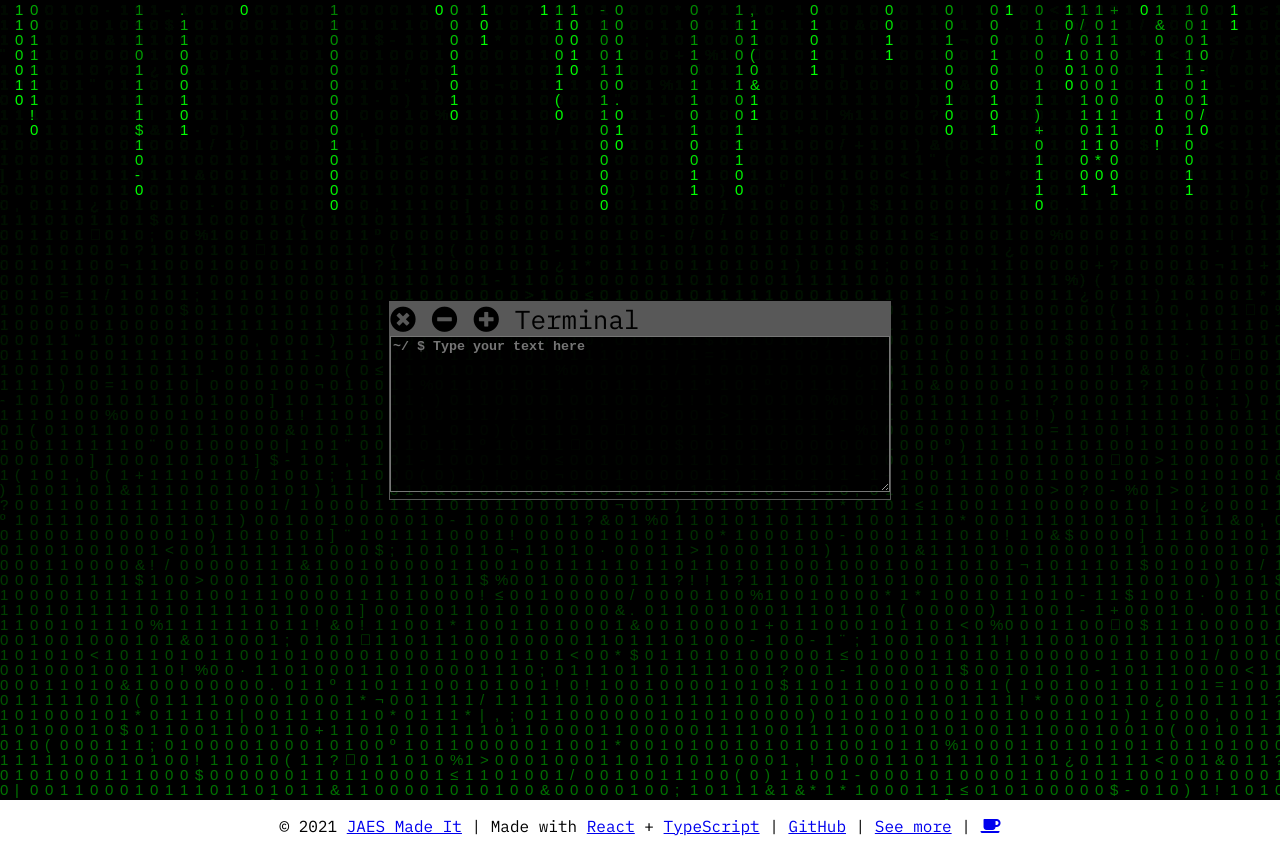
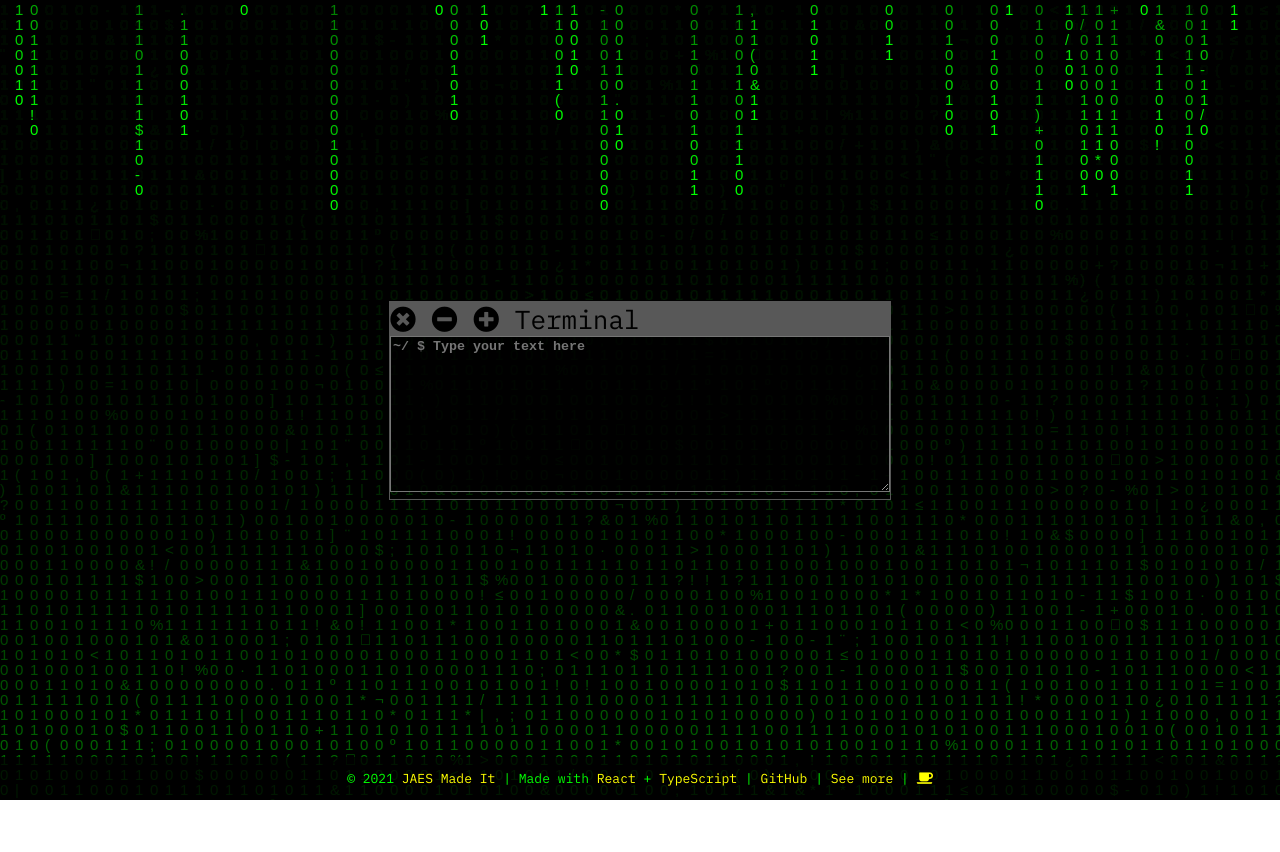
Before and after one commit to jhonnierandrey/matrix, a React (Create React App) app: page / in a window 1280 px wide. After the commit the page ends 800 px from the top, so only its background shows below. Built offline with nearby package versions, Linux system fonts and the light colour scheme.

Commit message:
visual improvements for footer

```diff
--- a/src/App.css
+++ b/src/App.css
@@ -64,6 +64,23 @@ canvas {
   color: #00FF00;
 }
 
+footer {
+  position: absolute;
+  left: 0px;
+  bottom: 0px;
+  right: 0px;
+  font-size: small;
+  background-color: rgba(0, 0, 0, 0.8);
+  color: #00FF00;
+}
+footer a {
+  color: #FFFF00;
+  text-decoration: none;
+}
+footer a:hover {
+  color: #FF0000;
+}
+
 @media (max-width: 768px) {
   #terminalWindow {
     height: 100vh;
--- a/src/App.scss
+++ b/src/App.scss
@@ -90,6 +90,29 @@ canvas {
   }
 }
 
+footer {
+  position : absolute;
+  left: 0px;
+  bottom: 0px;
+  right: 0px;
+  font-size: small;
+
+  // padding-left: 1rem;
+  // display: flex;
+  // justify-content: left;
+  background-color: $transparent-black;
+  color: $green;
+
+  a {
+    color : $yellow;
+    text-decoration: none;
+  }
+
+  a:hover {
+    color: $red;
+  }
+}
+
 @media(max-width: 768px){
   #terminalWindow {
     height: 100vh;
```
Also changed, not shown: 1 other file (tests, documents, lock files or other folders).
